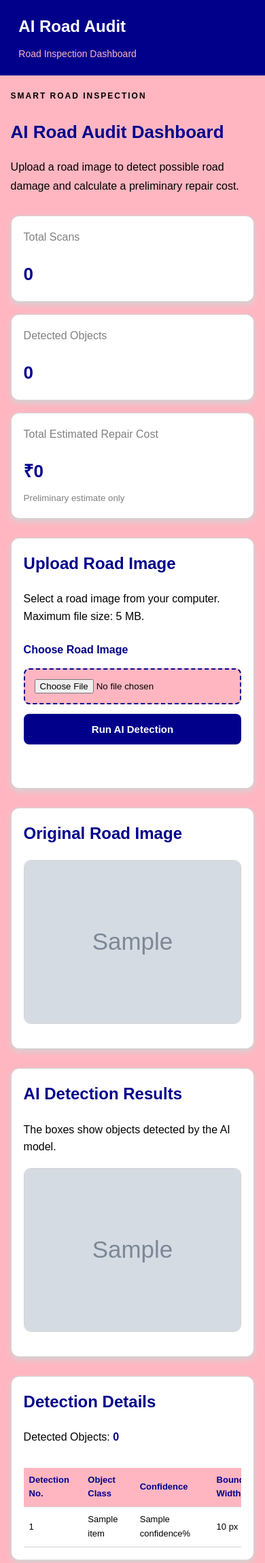
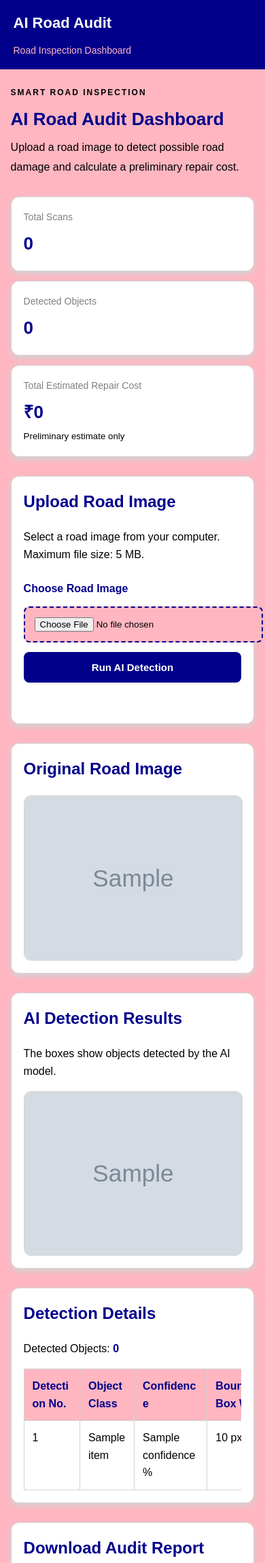
Before and after one commit to hassanshaikmca/Road_Audit_System, a Django app: template Road_Audit_App/templates/audits/dashboard.html in a window 390 px wide. Shown: the top 2299 px of the page at 68% size. Run offline with Django 5.2, Linux system fonts and the light colour scheme; the template is opened without the code that fills it: most values are stand-ins (such as "Sample title", 1, 10 or a date in 2020); grey boxes marked "Sample" are stand-in pictures; data that the repository does not hold is empty.

Commit message:
fix dashboard CSS and responsive layout

````diff
--- a/Road_Audit_App/static/css/dashboard.css
+++ b/Road_Audit_App/static/css/dashboard.css
@@ -1,3 +1,4 @@
+```css
 /* =====================================
    1. BASIC PAGE SETTINGS
 ===================================== */
@@ -6,12 +7,21 @@
     box-sizing: border-box;
 }
 
+html {
+    scroll-behavior: smooth;
+}
+
 body {
     margin: 0;
-    font-family: Arial, sans-serif;
+    font-family: Arial, Helvetica, sans-serif;
     background-color: lightpink;
     color: black;
     line-height: 1.6;
+}
+
+img {
+    max-width: 100%;
+    height: auto;
 }
 
 /* =====================================
@@ -19,18 +29,21 @@
 ===================================== */
 
 .navbar {
+    display: flex;
+    align-items: center;
+    justify-content: space-between;
+    flex-wrap: wrap;
+    gap: 12px;
     background-color: darkblue;
     color: white;
-    padding: 20px 7%;
-    display: flex;
-    justify-content: space-between;
-    align-items: center;
-    gap: 16px;
+    padding: 18px 5%;
 }
 
 .navbar h2 {
     margin: 0;
     color: white;
+    font-size: 24px;
+    overflow-wrap: anywhere;
 }
 
 .navbar span {
@@ -61,17 +74,21 @@
     font-size: 12px;
     font-weight: bold;
     letter-spacing: 2px;
+    text-transform: uppercase;
 }
 
 .welcome h1 {
     color: darkblue;
     font-size: 32px;
-    margin-bottom: 10px;
+    line-height: 1.3;
+    margin: 8px 0 10px;
+    overflow-wrap: anywhere;
 }
 
 .welcome p {
     color: black;
     line-height: 1.8;
+    margin-top: 0;
 }
 
 /* =====================================
@@ -81,11 +98,12 @@
 .summary {
     display: grid;
     grid-template-columns: repeat(3, minmax(0, 1fr));
-    gap: 18px;
+    gap: 20px;
     margin-bottom: 28px;
 }
 
 .card {
+    min-width: 0;
     background-color: white;
     border: 1px solid lightgray;
     border-radius: 12px;
@@ -100,20 +118,15 @@
 
 .card p {
     color: gray;
-    margin-top: 0;
+    font-size: 14px;
+    margin: 0;
 }
 
 .card h2 {
     color: darkblue;
     font-size: 26px;
-    margin-bottom: 0;
+    margin: 8px 0 0;
     overflow-wrap: anywhere;
-}
-
-.card small {
-    display: block;
-    margin-top: 8px;
-    color: gray;
 }
 
 /* =====================================
@@ -153,12 +166,15 @@
 }
 
 input[type="file"] {
+    display: block;
     width: 100%;
+    max-width: 100%;
     padding: 14px;
     border: 2px dashed darkblue;
     border-radius: 8px;
     background-color: lightpink;
     color: black;
+    font-family: inherit;
 }
 
 input[type="file"]:focus-visible {
@@ -167,16 +183,18 @@
 }
 
 /* =====================================
-   8. UPLOAD BUTTON
+   8. BUTTONS
 ===================================== */
 
 button {
+    display: inline-block;
     background-color: darkblue;
     color: white;
     border: none;
     border-radius: 8px;
     padding: 14px 20px;
     cursor: pointer;
+    font-family: inherit;
     font-size: 15px;
     font-weight: bold;
     transition: background-color 0.2s ease;
@@ -239,11 +263,14 @@
 .result-image {
     display: block;
     width: 100%;
-    max-width: 700px;
+    max-width: 100%;
     height: auto;
-    margin: 18px auto;
+    max-height: 500px;
+    object-fit: contain;
     border: 1px solid lightgray;
     border-radius: 10px;
+    margin-top: 12px;
+    background-color: whitesmoke;
 }
 
 /* =====================================
@@ -253,21 +280,23 @@
 .table-container {
     width: 100%;
     overflow-x: auto;
+    margin-top: 16px;
 }
 
 .detection-results table {
     width: 100%;
     min-width: 600px;
     border-collapse: collapse;
-    margin-top: 16px;
     background-color: white;
 }
 
 .detection-results th,
 .detection-results td {
+    border: 1px solid lightgray;
     padding: 12px;
     text-align: left;
-    border-bottom: 1px solid lightgray;
+    vertical-align: top;
+    overflow-wrap: anywhere;
 }
 
 .detection-results th {
@@ -328,6 +359,7 @@
 
 #status-message {
     color: darkblue;
+    margin-top: 12px;
     overflow-wrap: anywhere;
 }
 
@@ -384,38 +431,50 @@
 }
 
 /* =====================================
-   18. TABLET RESPONSIVE DESIGN
+   19. TABLET RESPONSIVE DESIGN
 ===================================== */
 
 @media (max-width: 900px) {
     .summary {
         grid-template-columns: repeat(2, minmax(0, 1fr));
     }
+
+    .container {
+        width: 92%;
+    }
+
+    .welcome h1 {
+        font-size: 28px;
+    }
 }
 
 /* =====================================
-   19. MOBILE RESPONSIVE DESIGN
+   20. MOBILE RESPONSIVE DESIGN
 ===================================== */
 
 @media (max-width: 650px) {
-
     .navbar {
+        padding: 16px 5%;
+        align-items: flex-start;
         flex-direction: column;
-        align-items: flex-start;
-        gap: 10px;
     }
 
-    .summary {
-        grid-template-columns: 1fr;
+    .navbar h2 {
+        font-size: 22px;
+    }
+
+    .container {
+        width: 92%;
+        margin: 24px auto;
     }
 
     .welcome h1 {
         font-size: 26px;
     }
 
-    .container {
-        width: 92%;
-        margin: 20px auto;
+    .summary {
+        grid-template-columns: 1fr;
+        gap: 14px;
     }
 
     .card,
@@ -425,28 +484,25 @@
         padding: 18px;
     }
 
-    .detection-results th,
-    .detection-results td {
-        padding: 8px;
-        font-size: 13px;
+    .detection-results h3 {
+        font-size: 19px;
     }
 
-    button {
-        width: 100%;
+    button,
+    .download-report-btn {
+        max-width: 100%;
     }
 
-    .download-report-btn {
-        display: block;
-        width: 100%;
+    .table-container {
+        -webkit-overflow-scrolling: touch;
     }
 }
 
 /* =====================================
-   20. SMALL MOBILE SCREENS
+   21. SMALL MOBILE SCREENS
 ===================================== */
 
 @media (max-width: 380px) {
-
     .welcome h1 {
         font-size: 23px;
     }
````
Also changed, not shown: other parts of Road_Audit_App/static/css/dashboard.css (+52 -15 lines).
